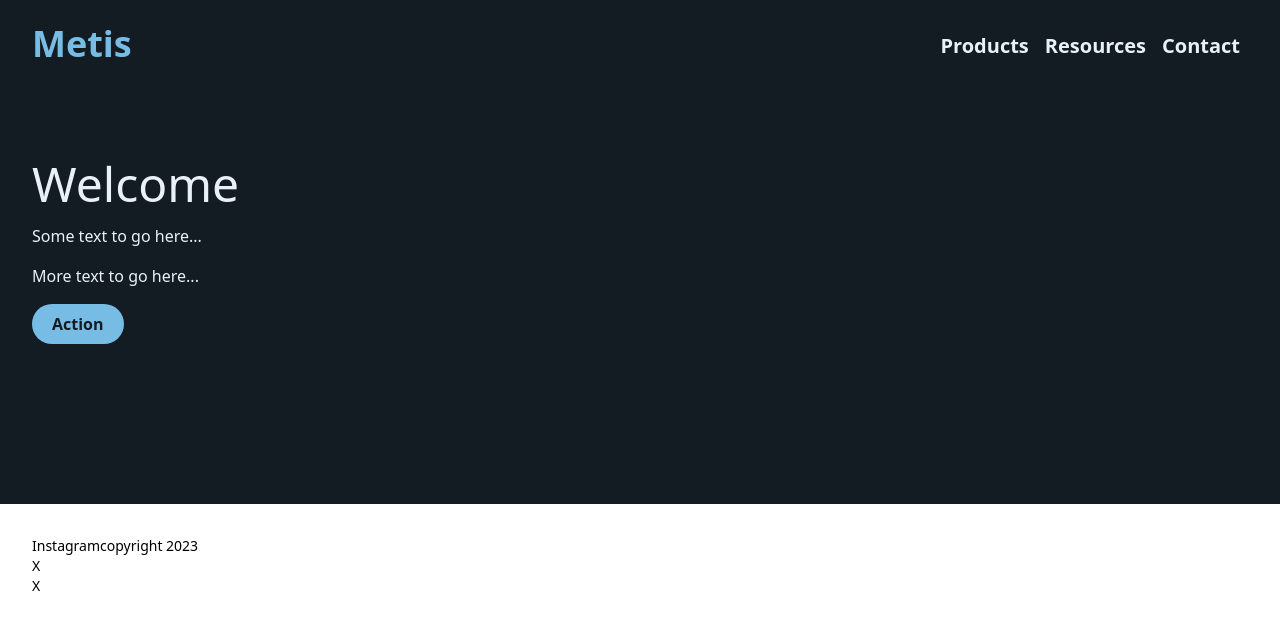
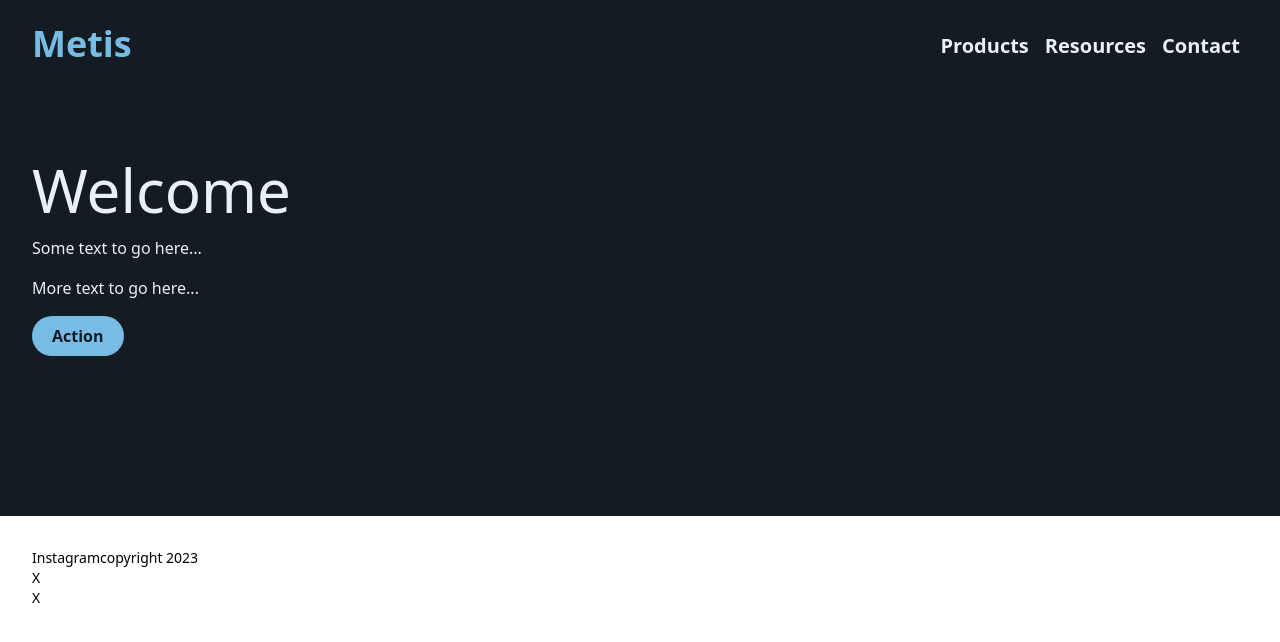
Before and after one commit to Dodekath3on/metis, a React (Vite) app: page / in a window 1280 px wide. Shown: the top 642 px of the page. Built offline with nearby package versions, Linux system fonts and the light colour scheme.

Commit message:
updated nav routes

```diff
--- a/src/App.jsx
+++ b/src/App.jsx
@@ -1,6 +1,9 @@
 import './App.css'
 import Layout from './pages/Layout'
 import Home from './pages/general/Home'
+import Contact from './pages/general/Contact'
+import Resources from './pages/general/Resources'
+import Products from './pages/general/Products'
 import { BrowserRouter, Routes, Route } from 'react-router-dom'
 
 
@@ -11,6 +14,9 @@ function App() {
       <Routes>
         <Route path='/' element={ <Layout /> }>
           <Route index element={ <Home /> }/>
+          <Route path='/contact' element={ <Contact /> }/>
+          <Route path='/resources' element={ <Resources /> }/>
+          <Route path='/products' element={ <Products /> }/>
           {/* TODO: Other routes here */}
         </Route>
       </Routes>
--- a/src/components/body/BodyDesktop.jsx
+++ b/src/components/body/BodyDesktop.jsx
@@ -1,16 +1,19 @@
 import React from 'react'
+import { bodyConsts } from '../consts/bodyConsts'
 
 function BodyDesktop() {
   return (
     <main className='py-40 max-sm:hidden bg-primary'>
-      <section className='px-8 text-left'>
-        <h2 className='text-5xl  text-secondary pb-4'>Welcome </h2>
-        <p className='text-secondary pb-4'>Some text to go here...</p>
-        <p className='text-secondary pb-4'>More text to go here...</p>
-
-        {/* TODO: Make actionBtn its own micro component to use in app */}
-        <button className='bg-accent text-primary font-bold px-5 py-2 rounded-full'>Action</button>
-      </section>
+      {bodyConsts.map(body => {
+        return (
+          <section className='px-8 text-left'>
+            <h2 className='text-6xl  text-secondary pb-4'>{ body.section.h2 }</h2>
+            <p className='text-secondary pb-4'>{ body.section.p1 }</p>
+            <p className='text-secondary pb-4'>{ body.section.p2 }</p>
+            {/* TODO: Make actionBtn its own micro component to use in app */}
+            <button className='bg-accent text-primary font-bold px-5 py-2 rounded-full'>Action</button>
+          </section>
+        )})}
     </main>
   )
 }
--- /dev/null
+++ b/src/components/consts/bodyConsts.jsx
@@ -0,0 +1,18 @@
+// Updating Body information in a 'consts' file
+// to remove repetitive information between
+// Desktop & Mobile layouts
+
+// Information that gets updated in one will
+// be automatically updated in the other
+
+// TODO: Update here with more information for the Body components
+
+export const bodyConsts = [
+  {
+    section: {
+      h2: 'Welcome',
+      p1: 'Some text to go here...',
+      p2: 'More text to go here...'
+    }
+  }
+]
--- a/src/components/consts/navConsts.jsx
+++ b/src/components/consts/navConsts.jsx
@@ -1,14 +1,14 @@
 export const navConsts =[
   {
-    href: '/',
+    href: '/products',
     name: 'Products'
   },
   {
-    href: '/',
+    href: '/resources',
     name: 'Resources'
   },
   {
-    href: '/',
+    href: '/contact',
     name: 'Contact'
   },
 ]
--- /dev/null
+++ b/src/components/forms/splitForm.jsx
@@ -0,0 +1,19 @@
+import React from 'react'
+
+function splitForm() {
+  return (
+    // TODO: Modularize split form to be used for Contact & User Sign In
+    <section>
+      {/* Information and instructions to go here */}
+      <div>
+        <h2></h2>
+        <p></p>
+        <p></p>
+      </div>
+      {/* Form to go here */}
+      <div></div>
+    </section>
+  )
+}
+
+export default splitForm
--- a/src/micro/actionBtn.jsx
+++ b/src/micro/actionBtn.jsx
@@ -0,0 +1,9 @@
+import React from 'react'
+
+function actionBtn() {
+  return (
+    <div>actionBtn</div>
+  )
+}
+
+export default actionBtn
--- a/src/pages/general/Contact.jsx
+++ b/src/pages/general/Contact.jsx
@@ -0,0 +1,9 @@
+import React from 'react'
+
+function Contact() {
+  return (
+    <div className='pt-40'>Contact</div>
+  )
+}
+
+export default Contact
--- /dev/null
+++ b/src/pages/general/Products.jsx
@@ -0,0 +1,9 @@
+import React from 'react'
+
+function Products() {
+  return (
+    <div className='pt-40'>Products</div>
+  )
+}
+
+export default Products
--- /dev/null
+++ b/src/pages/general/Resources.jsx
@@ -0,0 +1,9 @@
+import React from 'react'
+
+function Resources() {
+  return (
+    <div className='pt-40'>Resources</div>
+  )
+}
+
+export default Resources
--- /dev/null
+++ b/src/pages/general/SignIn.jsx
@@ -0,0 +1,9 @@
+import React from 'react'
+
+function SignIn() {
+  return (
+    <div>SignIn</div>
+  )
+}
+
+export default SignIn
```
